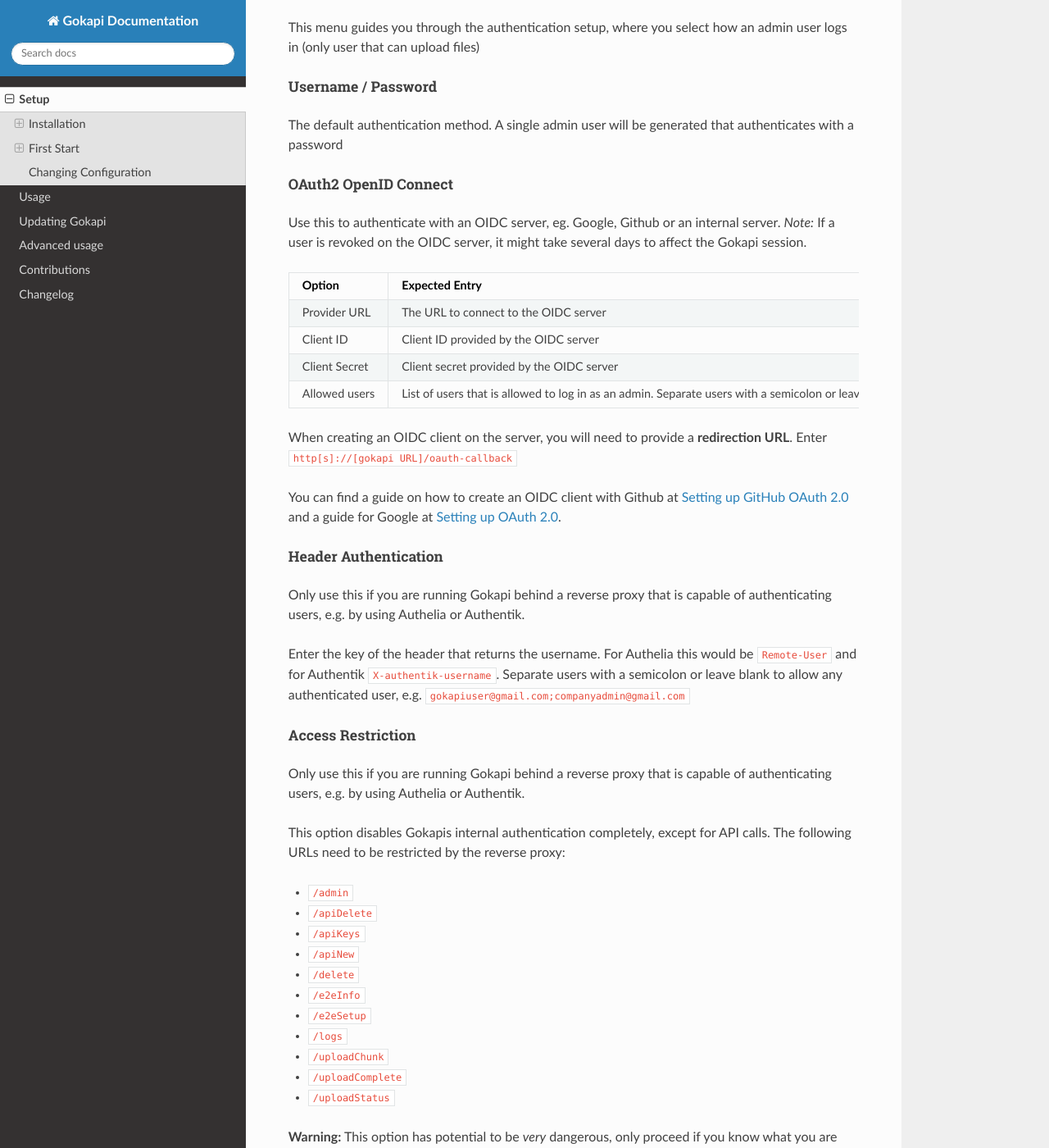
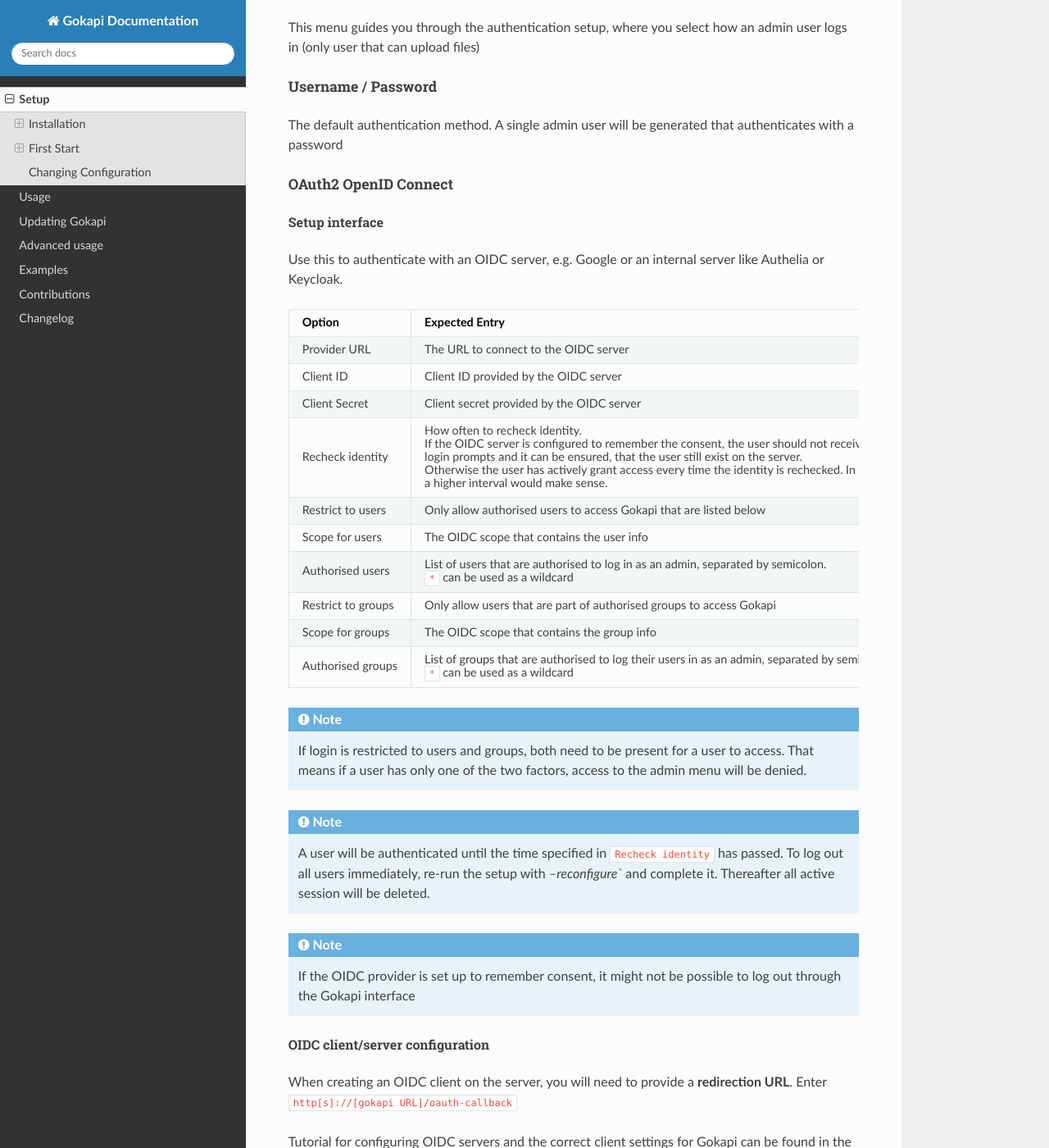
Before and after one commit to Forceu/Gokapi, a Sphinx documentation site: the page built from docs/setup.rst, in a window 1280 px wide and 1400 px high, scrolled down 2347 px. Shown: the whole window at 82% size. Built offline with Sphinx 7.4.7 and the Read the Docs theme 2.0.0, drawn with Linux system fonts in a browser that asks for light colours; some of the changed text lies outside the part shown.

Commit message:
Added wildcard for OIDC groups and users, better login flow for OIDC, updated documentation to add OIDC provider examples

```diff
--- a/docs/conf.py
+++ b/docs/conf.py
@@ -57,3 +57,7 @@
 
 master_doc = 'index'
 #autosectionlabel_prefix_document = True
+
+html_theme_options = {
+    'navigation_depth': 5,
+}
--- a/docs/contributions.rst
+++ b/docs/contributions.rst
@@ -1,6 +1,7 @@
 .. _contributions:
 
 
+=============
 Contributions
 =============
 
--- a/docs/setup.rst
+++ b/docs/setup.rst
@@ -110,22 +110,70 @@
 OAuth2 OpenID Connect
 ************************
 
-Use this to authenticate with an OIDC server, eg. Google, Github or an internal server. *Note:* If a user is revoked on the OIDC server, it might take several days to affect the Gokapi session.
+Setup interface
+========================
 
-+---------------+---------------------------------------------------------------------------------+---------------------------------------------+
-| Option        | Expected Entry                                                                  | Example                                     |
-+===============+=================================================================================+=============================================+
-| Provider URL  | The URL to connect to the OIDC server                                           | https://accounts.google.com                 |
-+---------------+---------------------------------------------------------------------------------+---------------------------------------------+
-| Client ID     | Client ID provided by the OIDC server                                           | [random String]                             |
-+---------------+---------------------------------------------------------------------------------+---------------------------------------------+
-| Client Secret | Client secret provided by the OIDC server                                       | [random String]                             |
-+---------------+---------------------------------------------------------------------------------+---------------------------------------------+
-| Allowed users | List of users that is allowed to log in as an admin.                            | gokapiuser@gmail.com;companyadmin@gmail.com |
-|               | Separate users with a semicolon or leave blank to allow any authenticated user  |                                             |
-+---------------+---------------------------------------------------------------------------------+---------------------------------------------+
+Use this to authenticate with an OIDC server, e.g. Google or an internal server like Authelia or Keycloak.
+
++--------------------+---------------------------------------------------------------------------------------------------+-----------------------------------------+
+| Option             | Expected Entry                                                                                    | Example                                 |
++====================+===================================================================================================+=========================================+
+| Provider URL       | The URL to connect to the OIDC server                                                             | https://accounts.google.com             |
++--------------------+---------------------------------------------------------------------------------------------------+-----------------------------------------+
+| Client ID          | Client ID provided by the OIDC server                                                             | [random String]                         |
++--------------------+---------------------------------------------------------------------------------------------------+-----------------------------------------+
+| Client Secret      | Client secret provided by the OIDC server                                                         | [random String]                         |
++--------------------+---------------------------------------------------------------------------------------------------+-----------------------------------------+
+| Recheck identity   | How often to recheck identity.                                                                    | 12 hours                                |
+|                    |                                                                                                   |                                         |
+|                    | If the OIDC server is configured to remember the consent, the user should not receive any further |                                         |
+|                    |                                                                                                   |                                         |
+|                    | login prompts and it can be ensured, that the user still exist on the server.                     |                                         |
+|                    |                                                                                                   |                                         |
+|                    | Otherwise the user has actively grant access every time the identity is rechecked. In that case   |                                         |
+|                    |                                                                                                   |                                         |
+|                    | a higher interval would make sense.                                                               |                                         |
++--------------------+---------------------------------------------------------------------------------------------------+-----------------------------------------+
+| Restrict to users  | Only allow authorised users to access Gokapi that are listed below                                | true                                    |
++--------------------+---------------------------------------------------------------------------------------------------+-----------------------------------------+
+| Scope for users    | The OIDC scope that contains the user info                                                        | email                                   |
++--------------------+---------------------------------------------------------------------------------------------------+-----------------------------------------+
+| Authorised users   | List of users that are authorised to log in as an admin, separated by semicolon.                  | \*\@company.com;admin\@othercompany.com |
+|                    |                                                                                                   |                                         |
+|                    | ``*`` can be used as a wildcard                                                                   |                                         |
++--------------------+---------------------------------------------------------------------------------------------------+-----------------------------------------+
+| Restrict to groups | Only allow users that are part of authorised groups to access Gokapi                              | true                                    |
++--------------------+---------------------------------------------------------------------------------------------------+-----------------------------------------+
+| Scope for groups   | The OIDC scope that contains the group info                                                       | groups                                  |
++--------------------+---------------------------------------------------------------------------------------------------+-----------------------------------------+
+| Authorised groups  | List of groups that are authorised to log their users in as an admin, separated by semicolon.     | admin;dev;gokapi-\*                     |
+|                    |                                                                                                   |                                         |
+|                    | ``*`` can be used as a wildcard                                                                   |                                         |
++--------------------+---------------------------------------------------------------------------------------------------+-----------------------------------------+
+
+.. note::
+   If login is restricted to users and groups, both need to be present for a user to access. That means if a user has only one of the two factors, access to the admin menu will be denied.
+
+.. note::
+   A user will be authenticated until the time specified in ``Recheck identity`` has passed. To log out all users immediately, re-run the setup with `--reconfigure`` and complete it. Thereafter all active session will be deleted.
+
+
+.. note::
+   If the OIDC provider is set up to remember consent, it might not be possible to log out through the Gokapi interface
+
+
+
+
+OIDC client/server configuration
+=======================================
 
 When creating an OIDC client on the server, you will need to provide a **redirection URL**. Enter ``http[s]://[gokapi URL]/oauth-callback``
+
+Tutorial for configuring OIDC servers and the correct client settings for Gokapi can be found in the :ref:`examples` page for the following servers:
+
+* :ref:`oidcconfig_authelia`
+* :ref:`oidcconfig_keycloak`
+* :ref:`oidcconfig_google`
 
 You can find a guide on how to create an OIDC client with Github at `Setting up GitHub OAuth 2.0 <https://docs.readme.com/docs/setting-up-github-oauth>`_ and a guide for Google at `Setting up OAuth 2.0 <https://support.google.com/cloud/answer/6158849>`_.
 
@@ -133,7 +181,7 @@
 Header Authentication
 ************************
 
-Only use this if you are running Gokapi behind a reverse proxy that is capable of authenticating users, e.g. by using Authelia or Authentik.
+Only use this if you are running Gokapi behind a reverse proxy that is capable of authenticating users, e.g. by using Authelia or Authentik. Keycloak does apparently not support this feauture.
 
 Enter the key of the header that returns the username. For Authelia this would be ``Remote-User`` and for Authentik ``X-authentik-username``.
 Separate users with a semicolon or leave blank to allow any authenticated user, e.g. ``gokapiuser@gmail.com;companyadmin@gmail.com``
@@ -158,7 +206,8 @@
 - ``/uploadComplete``
 - ``/uploadStatus``
 
-**Warning:** This option has potential to be *very* dangerous, only proceed if you know what you are doing!
+.. warning::
+   This option has potential to be *very* dangerous, only proceed if you know what you are doing!
 
 
 
@@ -178,7 +227,10 @@
 Cloudstorage
 *********************
 
-Stores files remotely on an S3 compatible server, e.g. Amazon AWS S3 or Backblaze B2. Please note that files will be stored in plain-text, if no encryption is selected later on.
+.. note::
+   Files will be stored in plain-text, if no encryption is selected later on in the setup
+
+Stores files remotely on an S3 compatible server, e.g. Amazon AWS S3 or Backblaze B2.
 
 
 It is highly recommended to create a new bucket for Gokapi and set it to "private", so that no file can be downloaded externally. For each download request Gokapi will create a public URL that is only valid for a couple of seconds, so that the file can be downloaded from the external server directly instead of routing it through the local server.
@@ -205,7 +257,8 @@
 Encryption
 """"""""""""""
 
-*Warning: Encryption has not been audited.*
+.. warning::
+   Encryption has not been audited.
 
 There are three different encryption levels, level 1 encrypts only local files and level 2 encrypts local and files stored on cloud storage (e.g. AWS S3). Decryption of files on remote storage is done client-side, for which a 2MB library needs to be downloaded on first visit. End-to-End encryption (level 3) encrypts the files client-side, therefore even if the Gokapi server has been compromised, no data should leak to the attacker. If the decryption is done client-side, the dowload on mobile devices may be significantly slower.
 
@@ -239,3 +293,6 @@
 If you are using Docker, shut down the running instance and create a new temporary container with the follwing command: ::
 
  docker run --rm -p 127.0.0.1:53842:53842 -v gokapi-data:/app/data -v gokapi-config:/app/config  f0rc3/gokapi:latest /app/gokapi --reconfigure
+
+.. note::
+   After completing the setup, all users will be logged out
```
Also changed, not shown: other parts of docs/setup.rst (+2 -1 lines), docs/advanced.rst (+26 -26 lines), docs/examples.rst (added, +259 -0 lines), docs/index.rst (+9 -7 lines), 13 other files.
